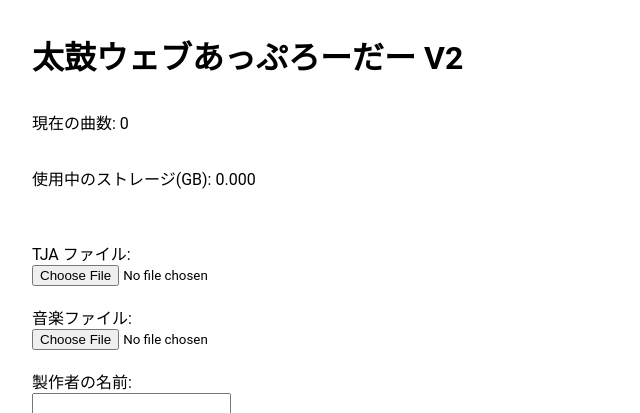
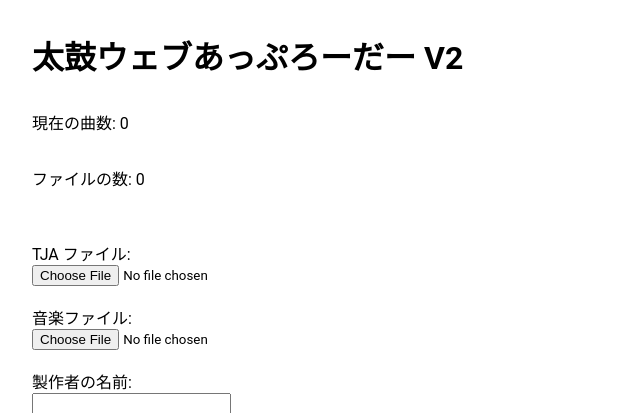
Before and after one commit to yuukiwww/tjaf, a FastAPI app: page /upload/ in a window 1280 px wide. Shown: the top 413 px of the page, without its empty margins (0-640 px from the left). Run offline with FastAPI, Linux system fonts and the light colour scheme; data that the repository does not hold is empty; some web fonts are replaced.

Commit message:
statしない

```diff
--- a/app.py
+++ b/app.py
@@ -77,7 +77,7 @@ async def cors_handler(req: Request, call_next: Callable[[Request], Awaitable[Re
 async def upload(req: Request):
     res = ctx["templates"].TemplateResponse(req, "upload.html", {
         "total": ctx["mongo_client"].taiko.songs.count_documents({}),
-        "total_bytes": sum(f.stat().st_size for f in ctx["songs_dir"].glob('**/*') if f.is_file())
+        "total_files": len(list(ctx["songs_dir"].rglob("*")))
     })
     res.headers["Cache-Control"] = f"public, max-age=60, s-maxage=60"
     res.headers["CDN-Cache-Control"] = f"max-age=60"
--- a/templates/upload.html
+++ b/templates/upload.html
@@ -10,7 +10,7 @@
   <body>
     <h1>太鼓ウェブあっぷろーだー V2</h1>
     <p>現在の曲数: {{ total }}</p>
-    <p>使用中のストレージ(GB): {{ "%.3f" % (total_bytes / 1024 ** 3) }}</p>
+    <p>ファイルの数: {{ total_files }}</p>
 
     <form id="upload-form" enctype="multipart/form-data">
       <label for="file_tja">TJA ファイル:</label>
```
